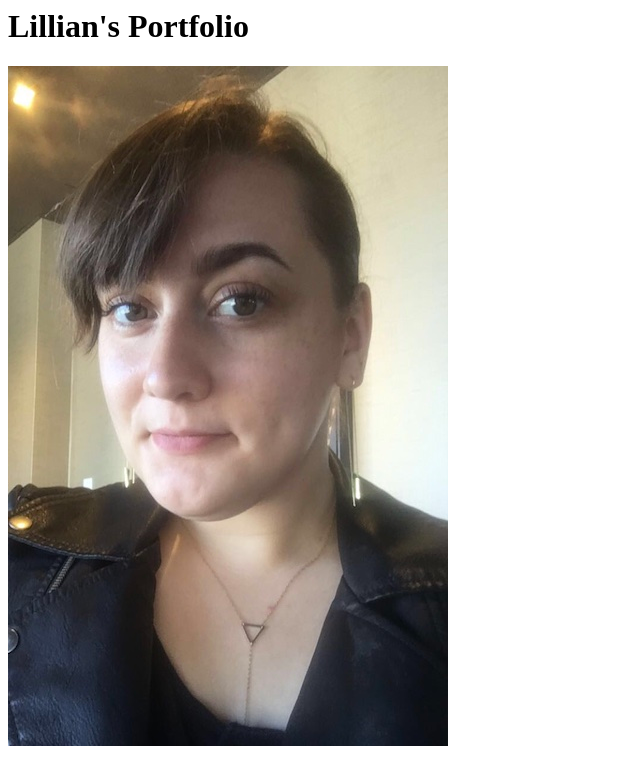
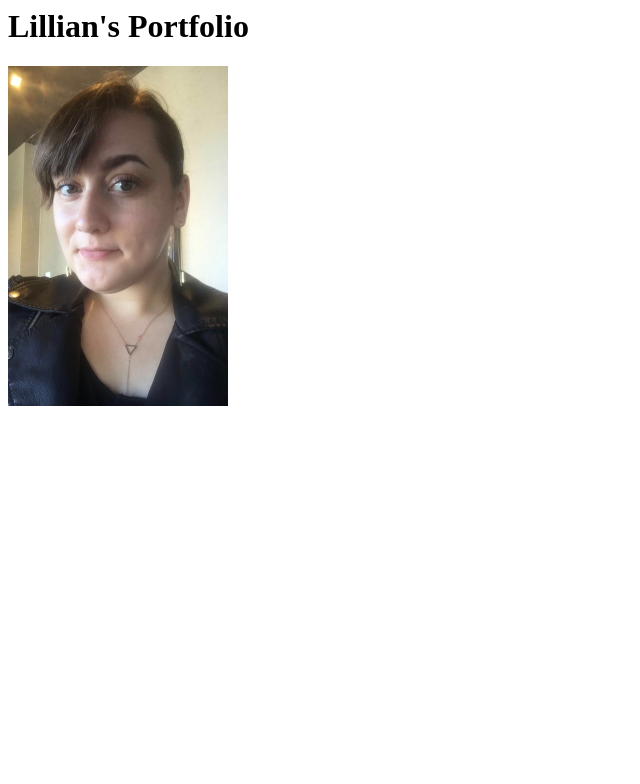
Before and after one commit to L-Hazen/L-Hazen.github.io, a plain HTML site: page index.html in a window 1280 px wide. Shown: the whole page, without its empty margins (0-640 px from the left). Drawn offline with Linux system fonts and the light colour scheme.

Commit message:
Add files via upload

```diff
--- a/index.html
+++ b/index.html
@@ -1,4 +1,4 @@
 <html>
     <h1>Lillian's Portfolio</h1>
-    <img src="./Lillian Github.jpg" />
+    <img src="./Lillian Github.jpg" width="220" height="340" />
 </html>
```
